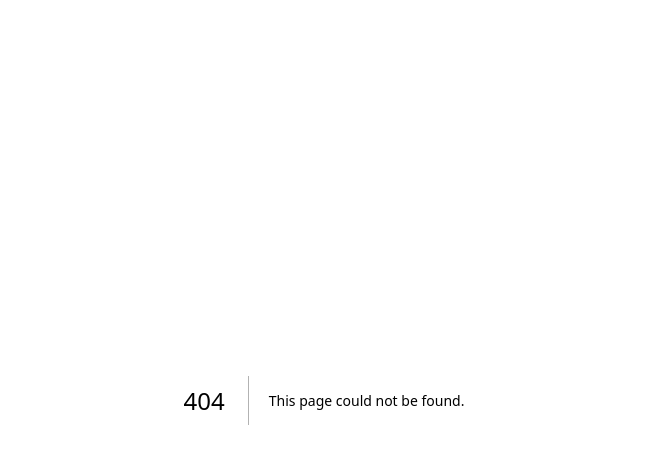
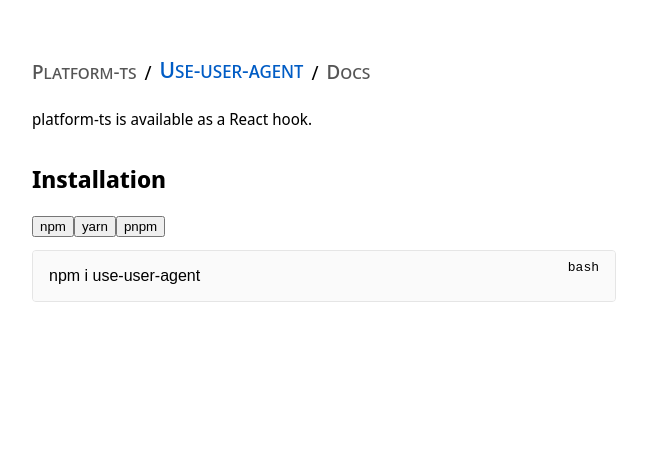
Before and after one commit to SirajChokshi/platform-ts, a Next.js app in the folder website/: page /use-user-agent in a window 1280 px wide. Before the commit this address had no page. Shown: the top 464 px of the page, without its empty margins (316-963 px from the left). Built offline with nearby package versions, Linux system fonts and the light colour scheme; a web font is replaced by a local one.

Commit message:
update website

```diff
--- a/pnpm-workspace.yaml
+++ b/pnpm-workspace.yaml
@@ -1,3 +1,4 @@
 packages:
   - "website"
   - "use-user-agent"
+  - "platform-ts"
--- /dev/null
+++ b/website/components/Header.tsx
@@ -0,0 +1,32 @@
+import Link, { LinkProps } from "next/link";
+import { useRouter } from "next/router";
+import { PropsWithChildren } from "react";
+
+function NavLink(props: PropsWithChildren<LinkProps>) {
+  const router = useRouter();
+  const isActive = router.pathname === props.href;
+
+  let { children, ...rest } = props;
+
+  if (isActive) {
+    children = <h1>{children}</h1>;
+  }
+
+  return (
+    <Link {...rest} data-is-active={isActive}>
+      {children}
+    </Link>
+  );
+}
+
+export default function Header() {
+  return (
+    <nav>
+      <NavLink href="/">platform-ts</NavLink>
+      <span>/</span>
+      <NavLink href="/use-user-agent">use-user-agent</NavLink>
+      <span>/</span>
+      <NavLink href="/docs">docs</NavLink>
+    </nav>
+  );
+}
--- a/website/components/Pre.tsx
+++ b/website/components/Pre.tsx
@@ -1,12 +1,37 @@
-import { PropsWithChildren, useEffect, useMemo, useState } from "react";
-import hljs, { Language } from "highlight.js";
+import { useEffect, useMemo, useState } from "react";
+import hljs from "highlight.js";
+import {
+  usePreferences,
+  PACKAGE_MANAGERS,
+  packageManager,
+} from "@/hooks/usePreferences";
 
 interface CodeProps {
   content: string;
   lang?: string;
+  tag?: boolean;
 }
 
-function Code({ content, lang }: CodeProps) {
+function PackageManagerSelect() {
+  const { packageManager, setPackageManager } = usePreferences();
+
+  return (
+    <div role="tablist">
+      {PACKAGE_MANAGERS.map((value) => (
+        <button
+          role="tab"
+          aria-selected={value === packageManager}
+          key={value}
+          onClick={() => setPackageManager(value)}
+        >
+          {value}
+        </button>
+      ))}
+    </div>
+  );
+}
+
+export function Code({ content, lang, tag = true }: CodeProps) {
   const highlighted = useMemo(() => {
     if (!lang) {
       return content;
@@ -17,14 +42,28 @@
     }).value;
   }, [content, lang]);
 
-  return (
-    <pre>
+  let codeBlock = (
+    <pre className="code">
+      {tag && lang && <div className="code__lang-tag">{lang}</div>}
+
       <code
+        className="code__inner"
         dangerouslySetInnerHTML={{
           __html: highlighted,
         }}
       />
     </pre>
+  );
+
+  if (lang !== "bash") {
+    return codeBlock;
+  }
+
+  return (
+    <div className="code-with-package-manager__container">
+      <PackageManagerSelect />
+      {codeBlock}
+    </div>
   );
 }
 
--- /dev/null
+++ b/website/hooks/usePreferences.ts
@@ -0,0 +1,33 @@
+import { create } from "zustand";
+import { persist } from "zustand/middleware";
+
+export const PACKAGE_MANAGERS = ["npm", "yarn", "pnpm"] as const;
+
+export type packageManager = typeof PACKAGE_MANAGERS[number];
+
+export const COMMANDS = {
+  npm: "npm i",
+  yarn: "yarn add",
+  pnpm: "pnpm add",
+} as const;
+
+interface UserPreferences {
+  packageManager: packageManager;
+  setPackageManager: (packageManager: packageManager) => void;
+  theme: "light" | "dark";
+  setTheme: (theme: "light" | "dark") => void;
+}
+
+export const usePreferences = create(
+  persist<UserPreferences>(
+    (set) => ({
+      packageManager: "npm",
+      setPackageManager: (packageManager) => set({ packageManager }),
+      theme: "light",
+      setTheme: (theme) => set({ theme }),
+    }),
+    {
+      name: "platform-ts.user-preferences",
+    }
+  )
+);
--- a/website/pages/_app.tsx
+++ b/website/pages/_app.tsx
@@ -1,4 +1,4 @@
-import "@/styles/globals.css";
+import "@/styles/globals.scss";
 import type { AppProps } from "next/app";
 import { DM_Mono } from "next/font/google";
 import { Noto_Sans_Display } from "next/font/google";
--- /dev/null
+++ b/website/pages/use-user-agent.tsx
@@ -0,0 +1,25 @@
+import Header from "@/components/Header";
+import { Code } from "@/components/Pre";
+import { COMMANDS, usePreferences } from "@/hooks/usePreferences";
+import Head from "next/head";
+
+export default function Home() {
+  const { packageManager } = usePreferences();
+
+  return (
+    <>
+      <Head>
+        <title>api &middot; use-user-agent</title>
+      </Head>
+      <main>
+        <Header />
+        <p>platform-ts is available as a React hook.</p>
+        <h2>Installation</h2>
+        <Code
+          content={`${COMMANDS[packageManager]} use-user-agent`}
+          lang="bash"
+        />
+      </main>
+    </>
+  );
+}
--- a/website/styles/globals.css
+++ b/website/styles/globals.scss
@@ -36,7 +36,7 @@
   position: absolute;
   top: 0;
   height: 100%;
-  width: 32px;
+  width: 16px;
   z-index: 1;
 }
 
@@ -60,3 +60,52 @@
   border-radius: 4px;
   background-color: #fafafa;
 }
+
+.code__lang-tag {
+  position: absolute;
+  right: 16px;
+  top: 0;
+  height: 32px;
+
+  display: flex;
+  justify-content: center;
+  align-items: center;
+  user-select: none;
+}
+
+nav {
+  display: flex;
+  gap: 8px;
+  font-size: 20px;
+  font-weight: 500;
+  font-family: var(--fonts-sans);
+  align-items: flex-end;
+
+  margin: 1.33rem 0;
+  font-variant: small-caps;
+}
+
+nav h1 {
+  all: unset;
+}
+
+nav a {
+  text-decoration: none;
+}
+
+a {
+  color: #000000aa;
+}
+
+a:hover {
+  color: black;
+}
+
+a::first-letter {
+  font-size: 1.25em;
+}
+
+a[data-is-active="true"] {
+  color: #005cc5;
+  font-size: 22px;
+}
```
Also changed, not shown: package.json (+5 -4 lines), website/package.json (+5 -2 lines), website/pages/docs.tsx (+2 -5 lines), website/pages/index.tsx (+2 -5 lines), 1 other file (tests, documents, lock files or other folders).
